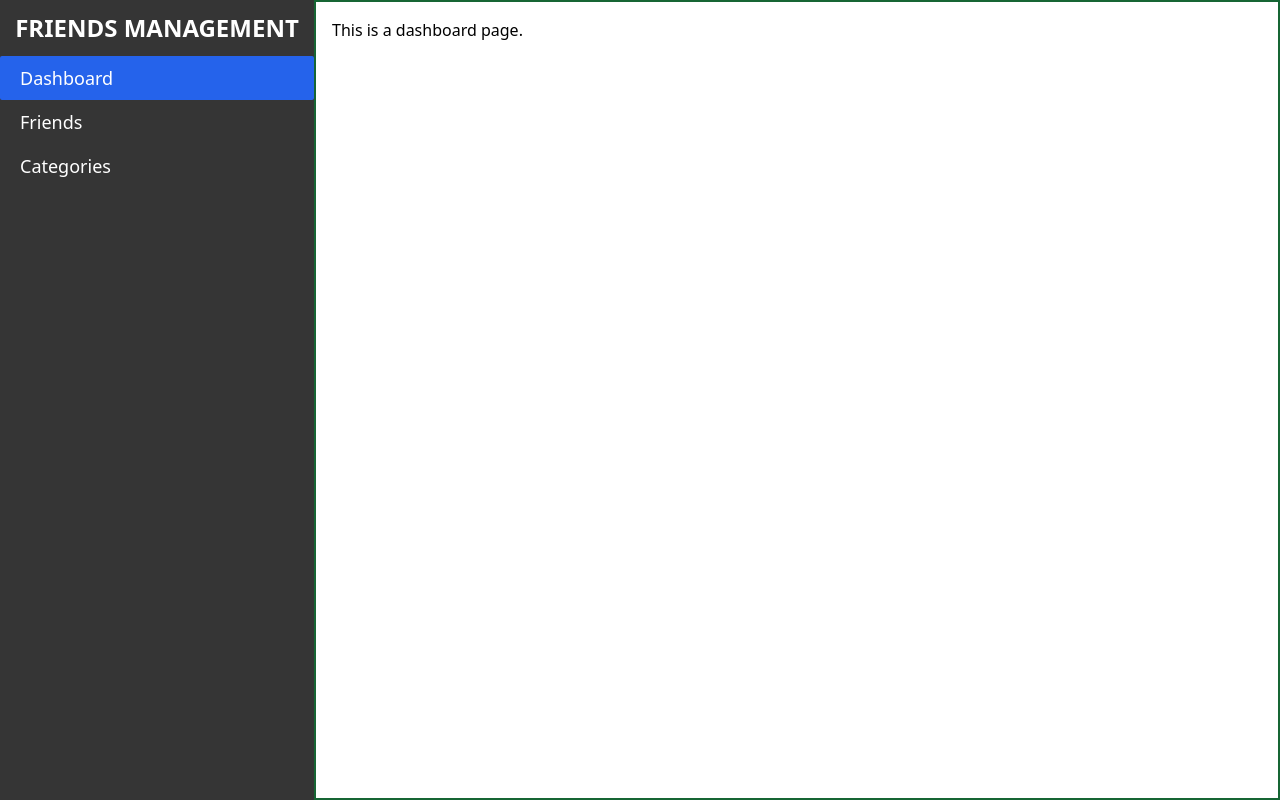
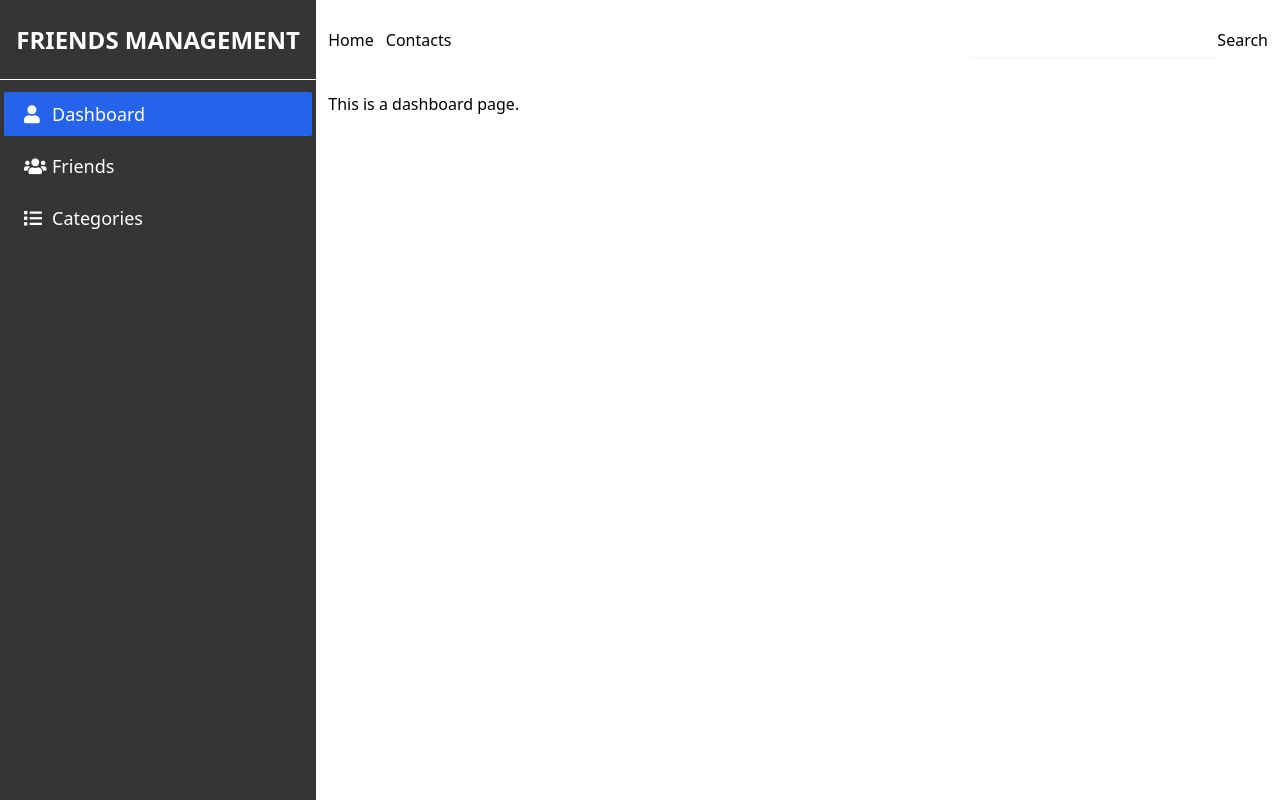
Before and after one commit to birazstha/react-dashboard, a React (Create React App) app: page / in a window 1280 px wide. Built offline with nearby package versions, Linux system fonts and the light colour scheme.

Commit message:
feat: icons for menus added

```diff
--- a/public/index.html
+++ b/public/index.html
@@ -1,31 +1,25 @@
 <!DOCTYPE html>
 <html lang="en">
+
 <head>
   <meta charset="utf-8" />
   <link rel="icon" href="%PUBLIC_URL%/favicon.ico" />
   <meta name="viewport" content="width=device-width, initial-scale=1" />
   <meta name="theme-color" content="#000000" />
-    <meta
-      name="description"
-      content="Web site created using create-react-app"
-    />
+  <meta name="description" content="Web site created using create-react-app" />
   <link rel="apple-touch-icon" href="%PUBLIC_URL%/logo192.png" />
   <!--
       manifest.json provides metadata used when your web app is installed on a
       user's mobile device or desktop. See https://developers.google.com/web/fundamentals/web-app-manifest/
     -->
   <link rel="manifest" href="%PUBLIC_URL%/manifest.json" />
-    <!--
-      Notice the use of %PUBLIC_URL% in the tags above.
-      It will be replaced with the URL of the `public` folder during the build.
-      Only files inside the `public` folder can be referenced from the HTML.
+  <link rel="stylesheet" href="https://cdnjs.cloudflare.com/ajax/libs/font-awesome/5.15.4/css/all.min.css" />
 
-      Unlike "/favicon.ico" or "favicon.ico", "%PUBLIC_URL%/favicon.ico" will
-      work correctly both with client-side routing and a non-root public URL.
-      Learn how to configure a non-root public URL by running `npm run build`.
-    -->
+
+
   <title>React App</title>
 </head>
+
 <body>
   <noscript>You need to enable JavaScript to run this app.</noscript>
   <div id="root"></div>
@@ -40,4 +34,5 @@
       To create a production bundle, use `npm run build` or `yarn build`.
     -->
 </body>
+
 </html>
--- a/src/components/Master.jsx
+++ b/src/components/Master.jsx
@@ -4,18 +4,40 @@ import { Link, Outlet } from "react-router-dom";
 
 export default function Master() {
   return (
+    <>
       <div className="min-h-screen mx-auto flex h-full">
         <div className="bg bg-[#353535] w-[420px]">
-        <div className="flex items-center justify-center p-3">
+          <div className="flex items-center justify-center p-3 mb-2 h-[80px] border-b border-white">
             <p className="font-bold text-2xl text-white ">
               <Link to="/">FRIENDS MANAGEMENT</Link>
             </p>
           </div>
           <Sidebar menus={menus} />
         </div>
-      <div className="border-2 border-green-800 w-full p-4">
+        <div className="w-full ">
+          <div className="p-3 h-[80px] flex items-center justify-between">
+            <ul className="flex gap-3">
+              <li>
+                <a href="/">Home</a>
+              </li>
+              <li>
+                <a href="/">Contacts</a>
+              </li>
+            </ul>
+            <div>
+              <input
+                type="text"
+                className="p-2 bg-[#ededed] h-[35px] rounded-md shadow-sm bg-white text-gray-700 placeholder-gray-400 focus:outline-none focus:ring-2 focus:ring-blue-500 focus:border-blue-500"
+              />
+
+              <button>Search</button>
+            </div>
+          </div>
+          <div className="p-3">
             <Outlet />
           </div>
         </div>
+      </div>
+    </>
   );
 }
--- a/src/components/Sidebar.jsx
+++ b/src/components/Sidebar.jsx
@@ -4,19 +4,23 @@ export default function Sidebar({ menus }) {
   return (
     <ul className="">
       {menus.map((menu) => (
-        <li className="text-lg">
+        <li className="text-lg p-1">
           <NavLink
             to={menu.path}
             className={({ isActive }) =>
               ` flex px-5 py-2 text-white ${
                 isActive
-                  ? "bg-blue-600  rounded-sm"
-                  : "hover:bg-gray-800 duration-300 ease-in-out"
+                  ? "bg-blue-600 p-4  rounded-sm"
+                  : "hover:bg-gray-800 duration-200 ease-in-out"
               }
               `
             }
           >
-            {menu.title}
+            <div className="flex items-center">
+              <i className={`${menu.icon} mr-2 w-[20px]`}></i>
+
+              {menu.title}
+            </div>
           </NavLink>
         </li>
       ))}
--- a/src/menus.js
+++ b/src/menus.js
@@ -2,17 +2,17 @@ export const menus = [
   {
     title: 'Dashboard',
     path: '/',
-    icon: '',
+    icon: 'fa fa-user',
   },
   {
     title: 'Friends',
     path: '/friends',
-    icon: '',
+    icon: 'fa fa-users',
   },
 
   {
     title: 'Categories',
     path: '/categories',
-    icon: '',
+    icon: 'fa fa-list',
   },
 ];
```
Lines whose indentation alone changed are shown as unchanged.
